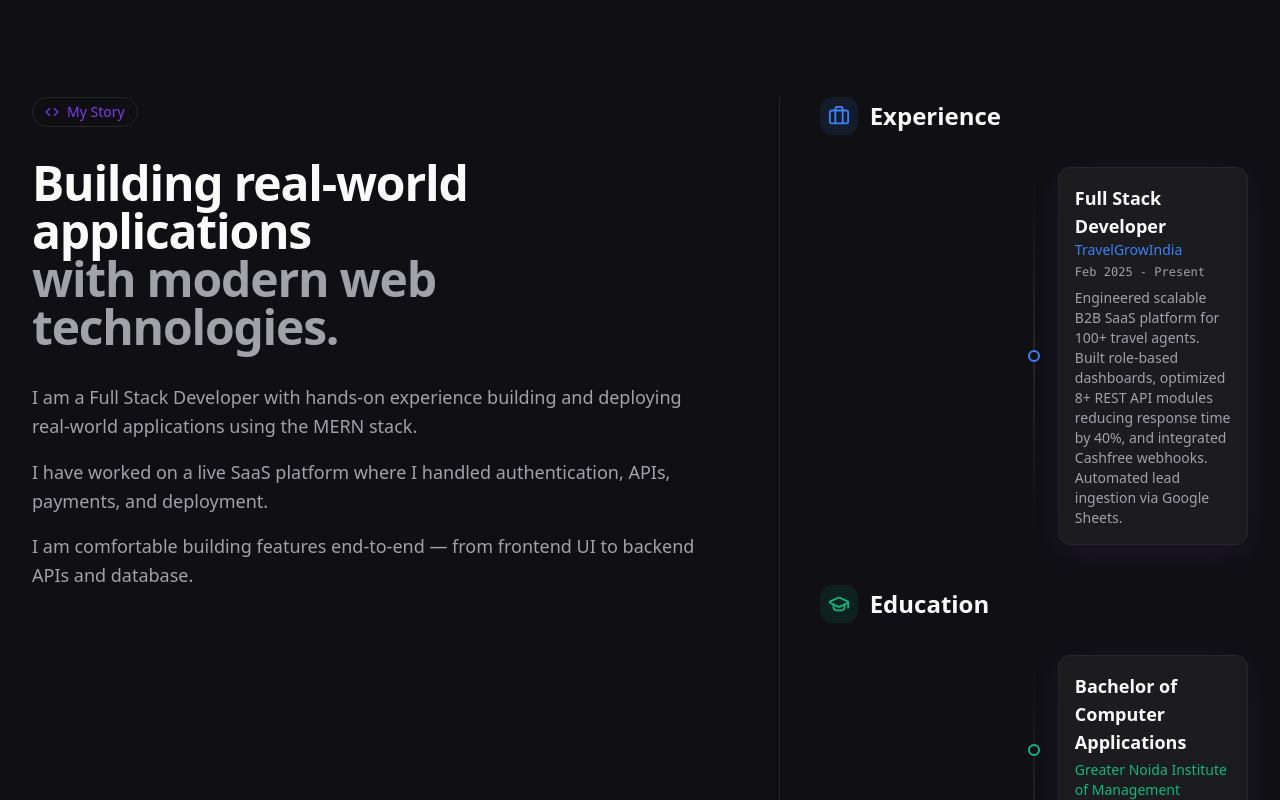
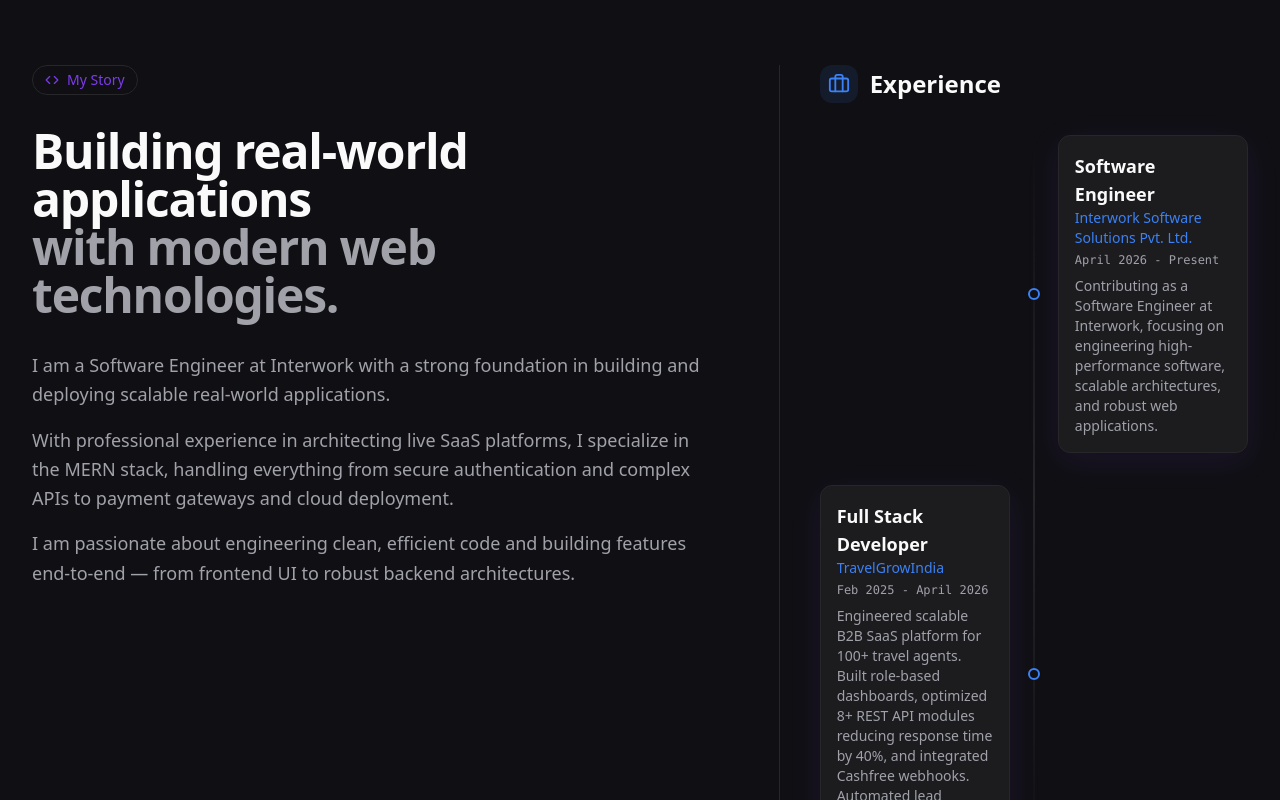
Before and after one commit to Gopalshukla0018/gopalshukla.in, a React (Vite) app in the folder client/: page / in a window 1280 px wide. Shown: the part 1000-1800 px from the top of the page. Built offline with nearby package versions, Linux system fonts and the light colour scheme; no server answers.

Commit message:
feat: add Projects component, initialize environment configuration, and set up project index template

```diff
--- a/client/index.html
+++ b/client/index.html
@@ -6,10 +6,10 @@
     <meta name="google-site-verification" content="qwum3Tgib1evFx9315uYZN_Fdu4hWxyTXhskgk2J1ho" />
 
     <!-- Primary Meta Tags -->
-    <title>Gopal Shukla | Full Stack Developer</title>
-    <meta name="title" content="Gopal Shukla | Full Stack Developer" />
-    <meta name="description" content="Gopal Shukla is a Result-Oriented Full-Stack Engineer specializing in the MERN stack. I build scalable internet applications and mentor aspiring developers." />
-    <meta name="keywords" content="Gopal Shukla, Full Stack Developer, MERN Stack, Web Developer, React JS Developer, Next.js, Node.js, Software Engineer, Portfolio, TravelGrowIndia, India" />
+    <title>Gopal Shukla | Software Engineer</title>
+    <meta name="title" content="Gopal Shukla | Software Engineer" />
+    <meta name="description" content="Gopal Shukla is a Software Engineer at Interwork specializing in scalable MERN stack applications and high-performance web solutions." />
+    <meta name="keywords" content="Gopal Shukla, Software Engineer, Interwork, Full Stack Developer, MERN Stack, Web Developer, React JS Developer, Next.js, Node.js, Portfolio, India" />
     <meta name="author" content="Gopal Shukla" />
 
     <!-- Robots and Canonical URl -->
@@ -19,14 +19,14 @@
     <!-- Open Graph / Facebook -->
     <meta property="og:type" content="website" />
     <meta property="og:url" content="https://www.gopalshukla.in/" />
-    <meta property="og:title" content="Gopal Shukla | Full Stack MERN Developer" />
-    <meta property="og:description" content="Result-oriented Full-Stack Engineer with experience in architecting scalable B2B SaaS solutions and web interfaces. View my portfolio and projects." />
+    <meta property="og:title" content="Gopal Shukla | Software Engineer" />
+    <meta property="og:description" content="Software Engineer at Interwork with experience in architecting scalable B2B SaaS solutions and web interfaces. View my portfolio and projects." />
 
     <!-- Twitter -->
     <meta property="twitter:card" content="summary_large_image" />
     <meta property="twitter:url" content="https://www.gopalshukla.in/" />
-    <meta property="twitter:title" content="Gopal Shukla | Full Stack MERN Developer" />
-    <meta property="twitter:description" content="Result-oriented Full-Stack Engineer with experience in architecting scalable B2B SaaS solutions and web interfaces. View my portfolio and projects." />
+    <meta property="twitter:title" content="Gopal Shukla | Software Engineer" />
+    <meta property="twitter:description" content="Software Engineer at Interwork with experience in architecting scalable B2B SaaS solutions and web interfaces. View my portfolio and projects." />
 
     <!-- Schema.org Script for Google Knowledge Graph -->
     <script type="application/ld+json">
@@ -35,10 +35,10 @@
       "@type": "Person",
       "name": "Gopal Shukla",
       "url": "https://www.gopalshukla.in/",
-      "jobTitle": "Full Stack Developer",
+      "jobTitle": "Software Engineer",
       "worksFor": {
         "@type": "Organization",
-        "name": "TravelGrowIndia"
+        "name": "Interwork Software Solutions Pvt. Ltd."
       },
       "sameAs": [
         "https://linkedin.com/in/gopal-shukla-dev/",
--- a/client/src/components/About.jsx
+++ b/client/src/components/About.jsx
@@ -5,10 +5,18 @@ import { Briefcase, GraduationCap, Code } from "lucide-react";
 export default function About() {
   const experiences = [
     {
+      title: "Software Engineer",
+      company: "Interwork Software Solutions Pvt. Ltd.",
+      companyUrl: "https://www.interworksoftware.com",
+      period: "April 2026 - Present",
+      description: "Contributing as a Software Engineer at Interwork, focusing on engineering high-performance software, scalable architectures, and robust web applications.",
+      tags: ["React", "Node.js", "System Design", "Software Engineering"],
+    },
+    {
       title: "Full Stack Developer",
       company: "TravelGrowIndia",
       companyUrl: "https://travelgrowindia.com",
-      period: "Feb 2025 - Present",
+      period: "Feb 2025 - April 2026",
       description: "Engineered scalable B2B SaaS platform for 100+ travel agents. Built role-based dashboards, optimized 8+ REST API modules reducing response time by 40%, and integrated Cashfree webhooks. Automated lead ingestion via Google Sheets.",
       tags: ["React", "Node.js", "MongoDB", "Cashfree", "PM2"],
     },
@@ -45,13 +53,13 @@ export default function About() {
 
             <div className="space-y-4">
               <p className="text-lg font-normal text-muted-foreground leading-relaxed">
-                I am a Full Stack Developer with hands-on experience building and deploying real-world applications using the MERN stack.
+                I am a Software Engineer at Interwork with a strong foundation in building and deploying scalable real-world applications.
               </p>
               <p className="text-lg font-normal text-muted-foreground leading-relaxed">
-                I have worked on a live SaaS platform where I handled authentication, APIs, payments, and deployment.
+                With professional experience in architecting live SaaS platforms, I specialize in the MERN stack, handling everything from secure authentication and complex APIs to payment gateways and cloud deployment.
               </p>
               <p className="text-lg font-normal text-muted-foreground leading-relaxed">
-                I am comfortable building features end-to-end — from frontend UI to backend APIs and database.
+                I am passionate about engineering clean, efficient code and building features end-to-end — from frontend UI to robust backend architectures.
               </p>
             </div>
           </div>
--- a/client/src/components/Hero.jsx
+++ b/client/src/components/Hero.jsx
@@ -29,7 +29,7 @@ export default function Hero() {
                     <span className="animate-ping absolute inline-flex h-full w-full rounded-full bg-green-500 opacity-75"></span>
                     <span className="relative inline-flex rounded-full h-2 w-2 bg-green-500"></span>
                   </span>
-                  Full Stack Developer (MERN) | Open to work
+                  Software Engineer @ Interwork | Full Stack Developer
                 </div>
               </div>
               <h1 className="text-5xl md:text-6xl lg:text-7xl font-bold leading-tight text-foreground tracking-tight">
@@ -38,7 +38,7 @@ export default function Hero() {
               </h1>
 
               <p className="text-xl md:text-2xl text-muted-foreground max-w-2xl leading-relaxed">
-                Full Stack MERN Developer delivering end-to-end solutions — from React dashboards to robust Node.js APIs and payment integrations. Currently building for 100+ active users.
+                Software Engineer at Interwork Software Solutions delivering end-to-end solutions — from React dashboards to robust Node.js APIs and scalable system architectures.
               </p>
             </div>
 
--- a/client/src/components/Projects.jsx
+++ b/client/src/components/Projects.jsx
@@ -83,7 +83,7 @@ export default function Projects() {
         "Modern, high-conversion UI/UX",
         "Seamless deployment and maintenance"
       ],
-      tags: ["Available", "Freelance", "Full-Time", "Contract"],
+      tags: ["Collaboration", "SaaS Development", "Consulting"],
       liveLink: "#contact",
       liveLinkText: "Let's Talk!",
       repoLink: null,
```
Also changed, not shown: 1 other file (tests, documents, lock files or other folders).
